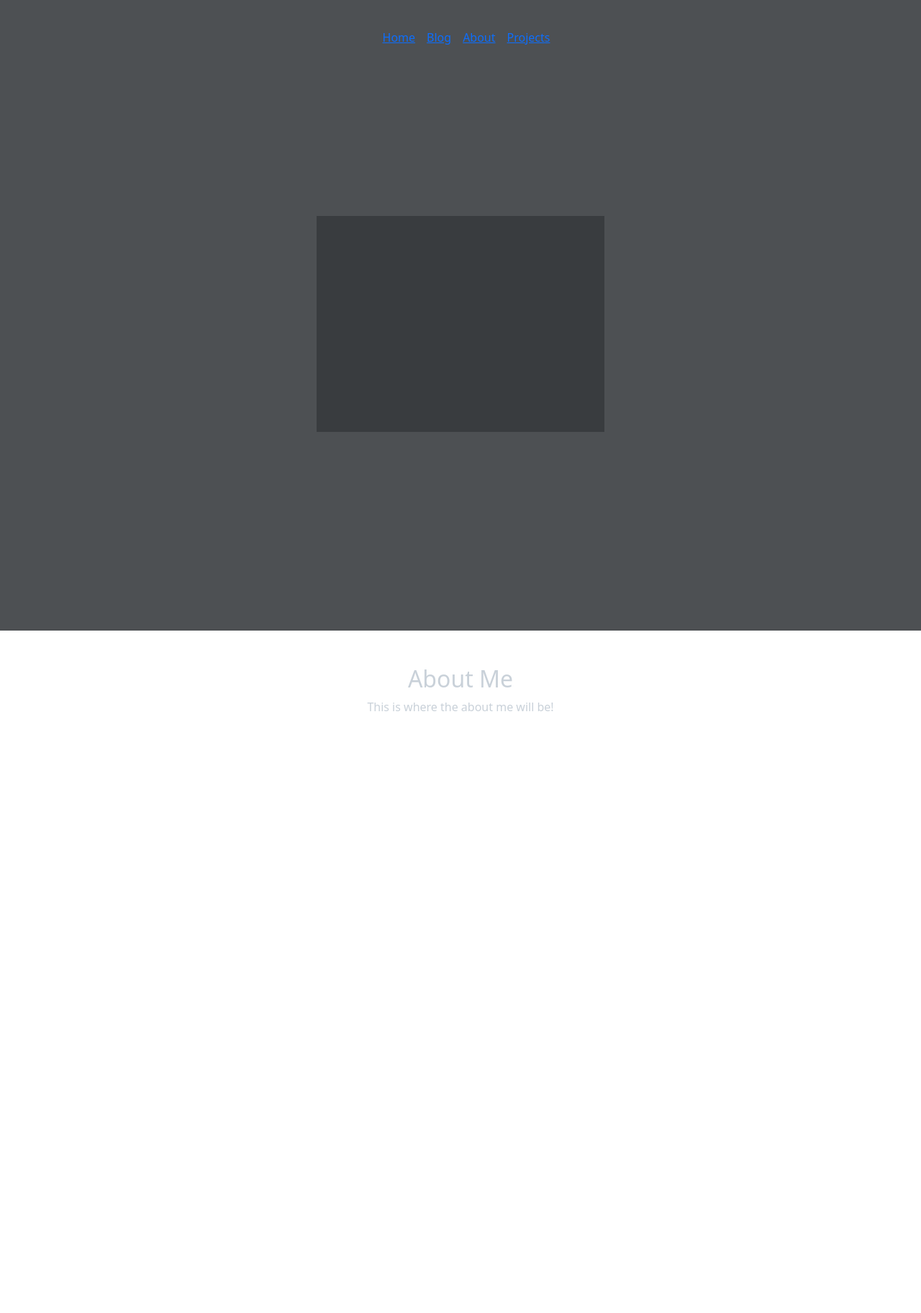
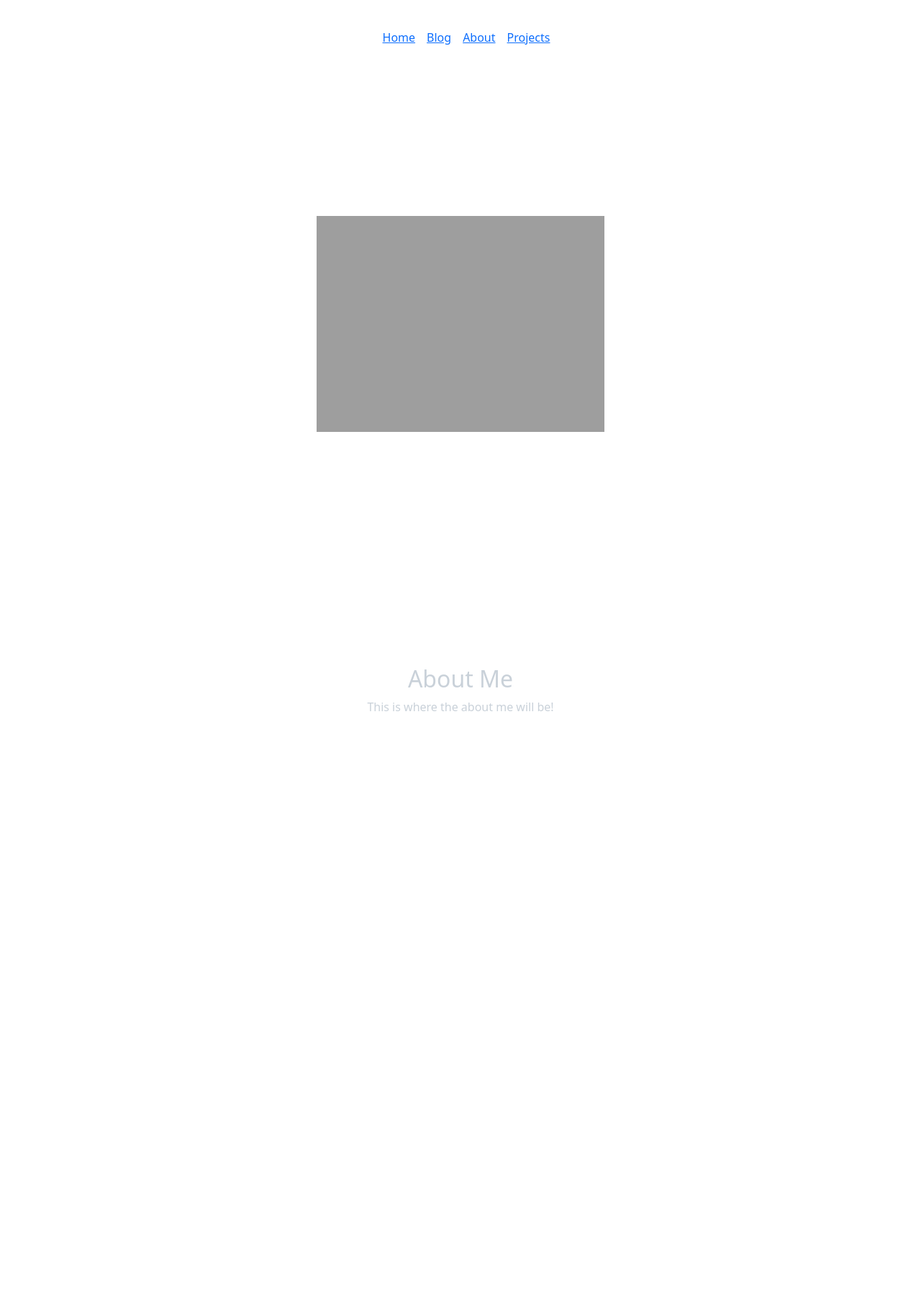
Before and after one commit to Screemm/screemm.github.io, a Jekyll site: the page built from index.md, in a window 1280 px wide. Shown: the whole page at 72% size. Built offline with Jekyll 4.4.1, drawn with Linux system fonts in a browser that asks for light colours; nearby versions of some CDN libraries.

Commit message:
Update index.html

```diff
--- a/_layouts/index.html
+++ b/_layouts/index.html
@@ -1,7 +1,8 @@
 {%- include head.html -%}
 {%- include index-style.html -%}
 <body>
-    <div class="container-fluid h-100" id="main">
+    <div id="bg-overlay"></div>
+    <div class="container-fluid h-100">
         <div class="row row-cols-1 g-4 h-100">
             <div class="col h-100 align-middle">
                 {%- include index-header.html -%}
```
